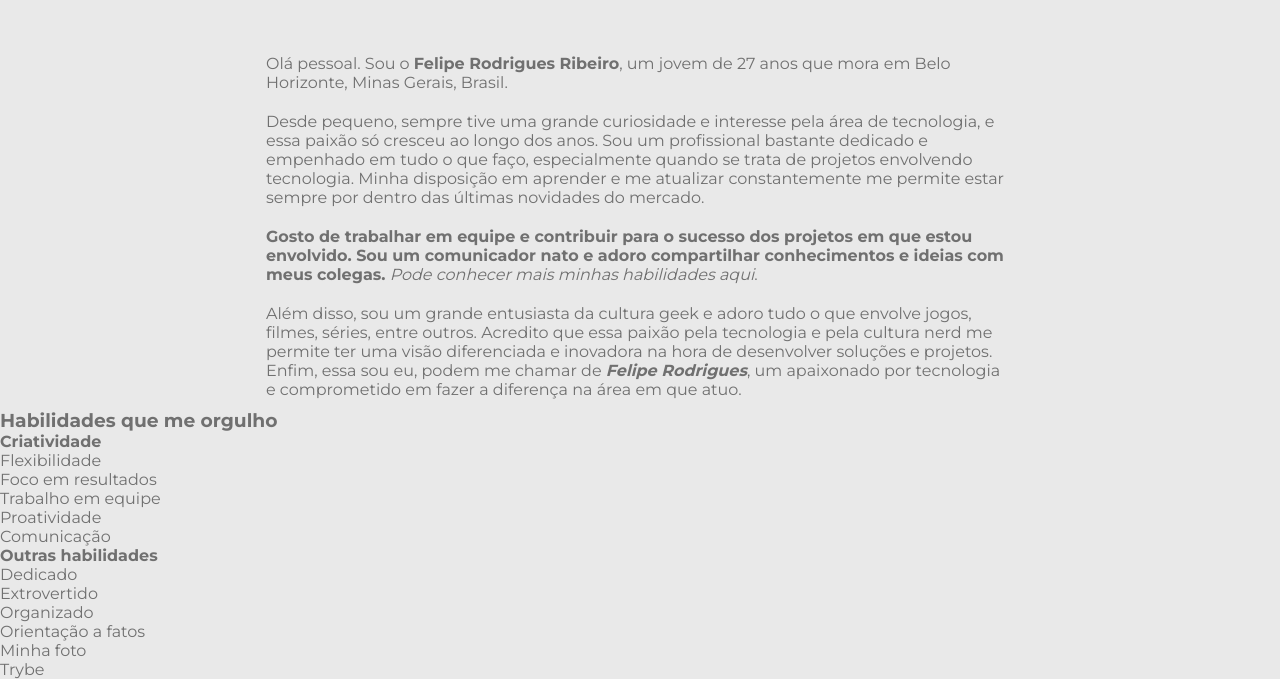
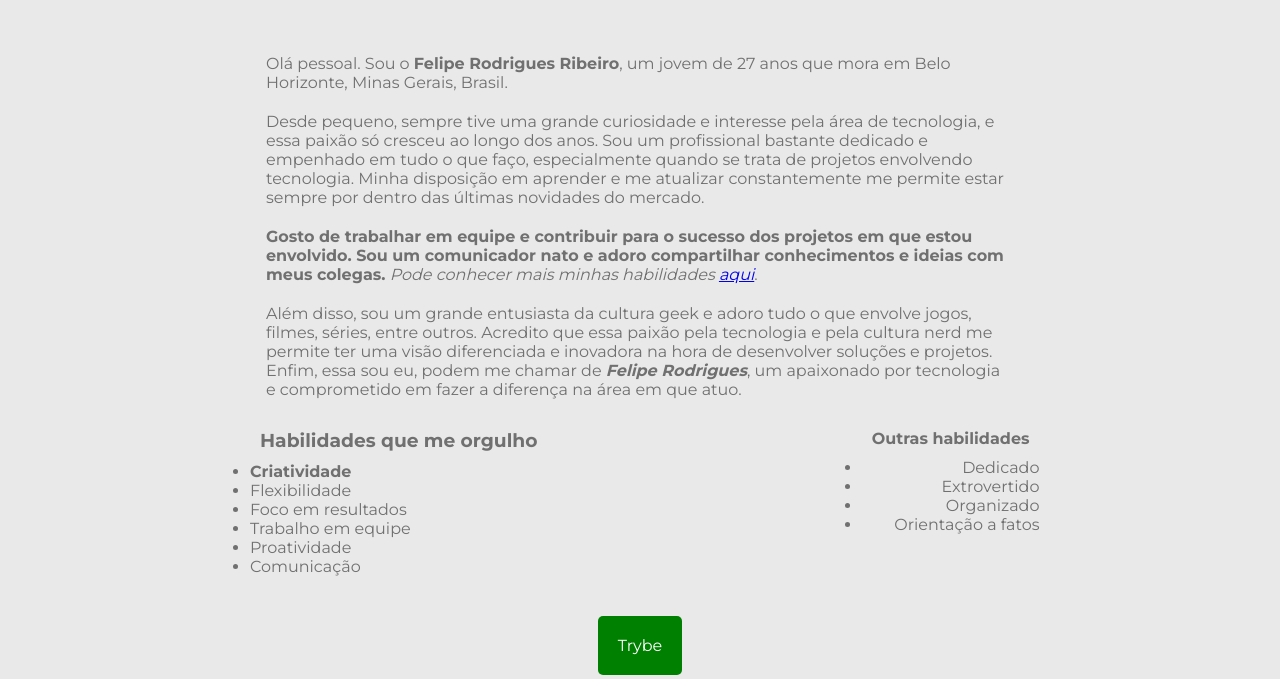
Before and after one commit to neathfelipe/neathfelipe.github.io, a plain HTML site: page index.html in a window 1280 px wide. Shown: the part 240-919 px from the top of the page. Drawn offline with Linux system fonts and the light colour scheme.

Commit message:
Termina exercicio do dia 3

```diff
--- a/index.html
+++ b/index.html
@@ -50,9 +50,9 @@
 
     </div>
     <div class="hability">
-        <div class="hability orden">
-            <h3 class="habilidades">Habilidades que me orgulho</h3>
-            <ul class="habilidades">
+        <div class="hability-order">
+            <h3>Habilidades que me orgulho</h3>
+            <ul>
                 <li><strong>Criatividade</strong></li>
                 <li>Flexibilidade</li>
                 <li>Foco em resultados</li>
@@ -60,8 +60,8 @@
                 <li>Proatividade</li>
                 <li>Comunicação</li>
             </ul>
-
-
+        </div>
+        <div class="hability-unorder">
             <h4 class="habilidades"> Outras habilidades</h4>
             <ul class="habilidades">
                 <li id="dedicado">Dedicado</li>
@@ -70,11 +70,11 @@
                 <li id="orientacao">Orientação a fatos</li>
             </ul>
         </div>
-        <div class="links-bot">
-            <p> <a href="#minhafoto">Minha foto</a> </p>
-            <p id="trybe-button"><a href="https://www.betrybe.com/formacao-desenvolvimento-web" target="_blank"
-                    rel="noopener noreferrer" type="button">Trybe</a> </p>
-        </div>
+    </div>
+    <div class="links-bot">
+        <a class="button" href="https://www.betrybe.com/formacao-desenvolvimento-web" target="_blank"
+            rel="noopener noreferrer" type="button">Trybe</a>
+    </div>
 
 </body>
 
--- a/style.css
+++ b/style.css
@@ -9,10 +9,6 @@ body {
     color: #707070;
 }
 
-a[href] {
-    text-decoration: none;
-    color: inherit;
-}
 
 .image-header img {
     border-radius: 100px;
@@ -46,10 +42,48 @@ a[href] {
 }
 .text-sobre {
     width: 60%;
-    clear: ;
     margin: auto;
 }
 
 .sobre-mim p {
     padding: 10px;
 }
+.hability {
+    margin: auto;
+    max-width: 800px;
+}
+.hability-order {
+    text-align: left;
+    max-width: 50%;
+    margin: 10px;
+    display: inline-block;
+    vertical-align: middle;
+}
+.hability-unorder {
+    text-align: right;
+    max-width: 50%;
+    margin-left: 300px;
+    display: inline-block;
+    vertical-align: top;
+    margin-top: 10px;;
+}
+
+.hability h3, h4 {
+    margin: 10px;
+}
+
+.button {
+    margin: auto;
+    padding: 20px;
+    text-align: center;
+    border: 2px green;
+    color: white;
+    text-decoration: none;
+    background-color: green;
+    border-radius: 5px;
+}
+
+.links-bot {
+    text-align: center;
+    margin-top: 50px;
+}
```
